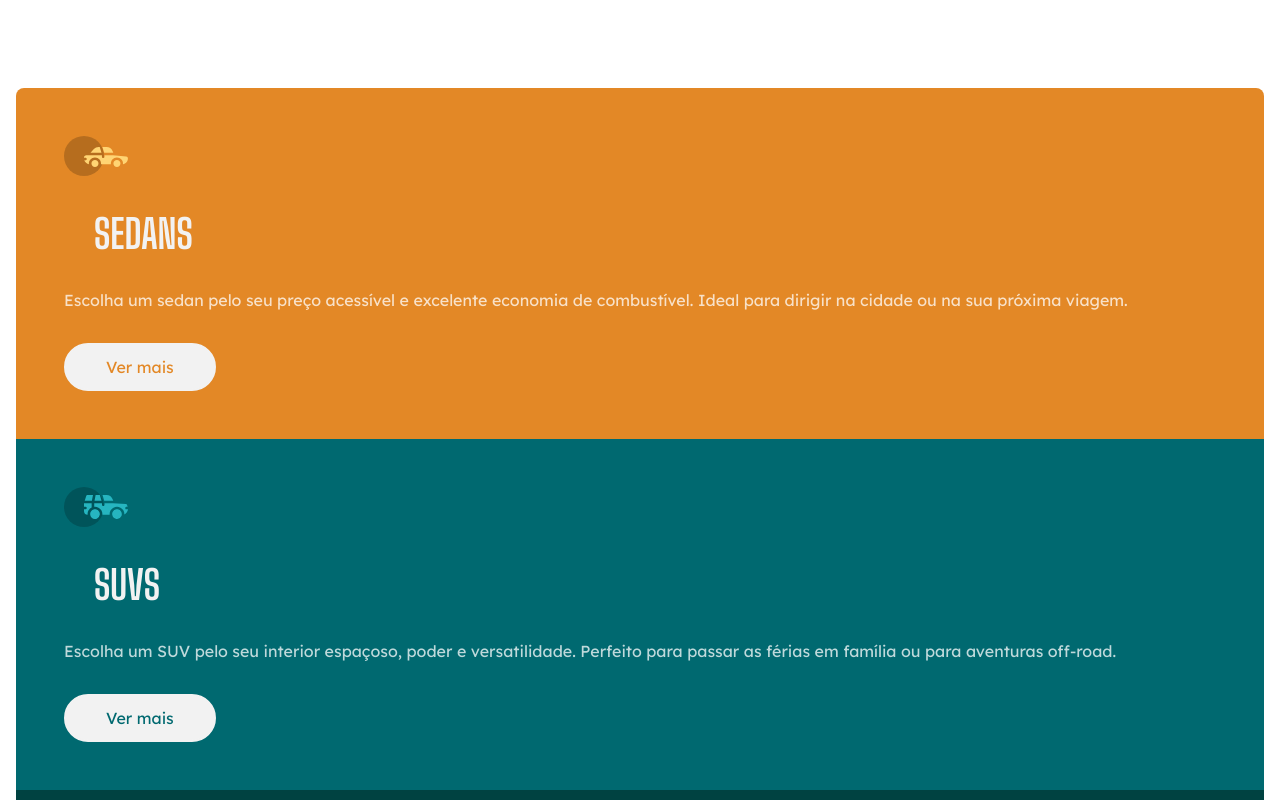
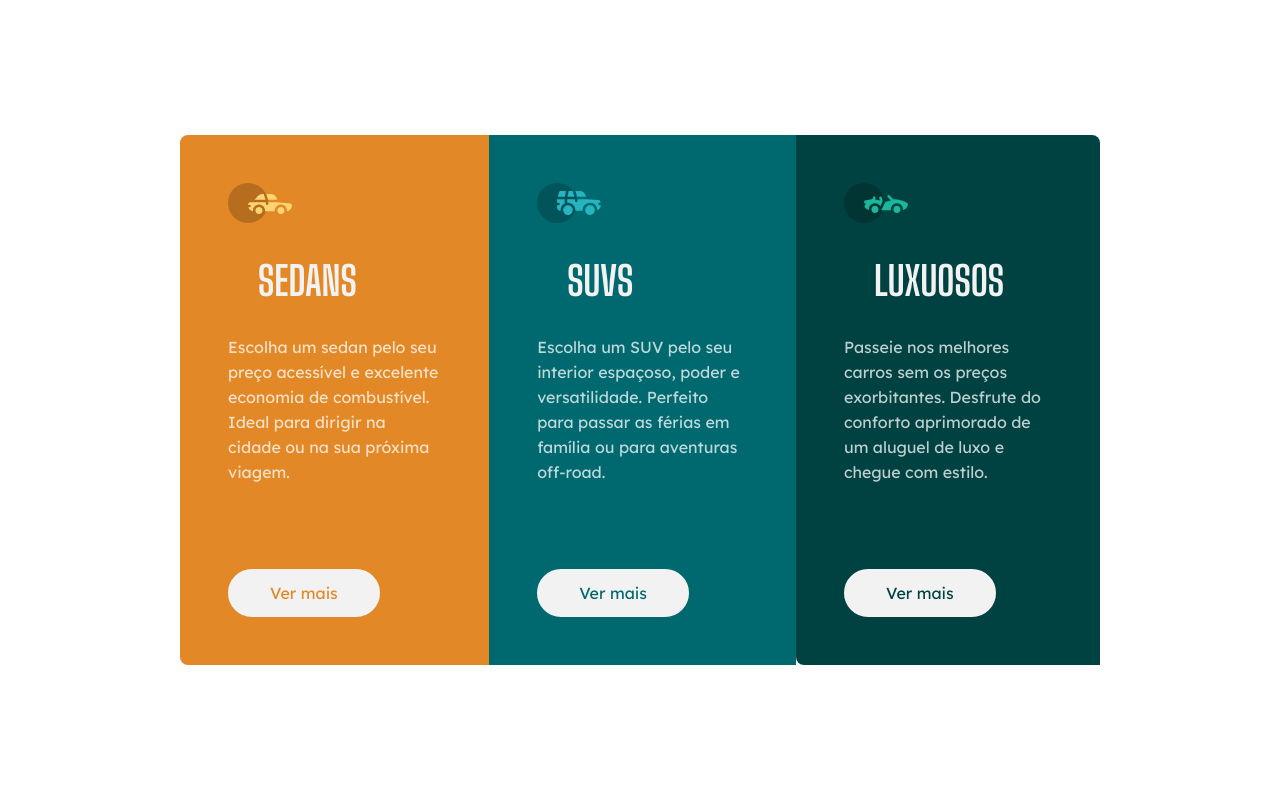
Before and after one commit to oreinconnect/projeto-carro, a plain HTML site: page index.html in a window 1280 px wide. Shown: the top 800 px of the page. Drawn offline with Linux system fonts and the light colour scheme.

Commit message:
responsividade completa

```diff
--- a/style.css
+++ b/style.css
@@ -73,3 +73,35 @@ section{
 .luxuosos a{
     color: var(--dark-cyan);
 }
+
+@media(min-width: 920px){
+    body{
+        height: 100vh;
+
+        display: flex;
+        justify-content: center;
+        align-items: center;
+    }
+
+    main{
+        display: flex;
+        max-width: 57.5rem;
+    }
+
+    p{
+        margin-bottom: 5.25rem;
+    }
+
+    a:hover{
+        background: transparent;
+        color: var(--gray);
+    }
+
+    .sedans{
+        border-radius: 8px 0 0 8px;
+    }
+
+    .luxuosos{
+        border-radius: 0 8px ;
+    }
+}
```
